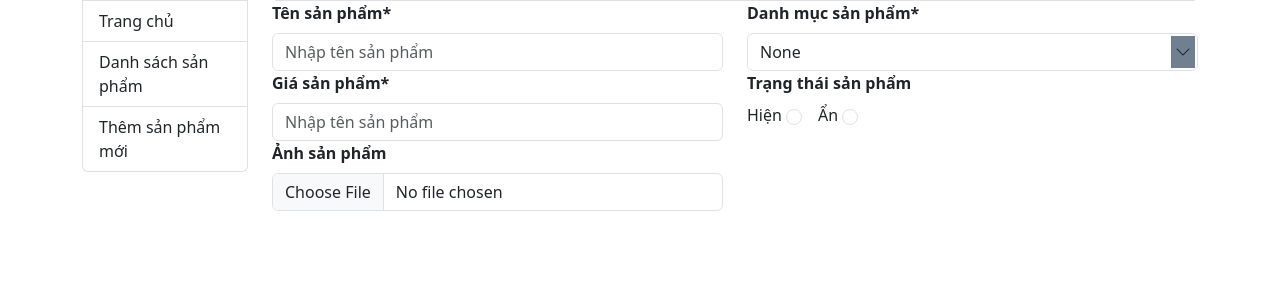
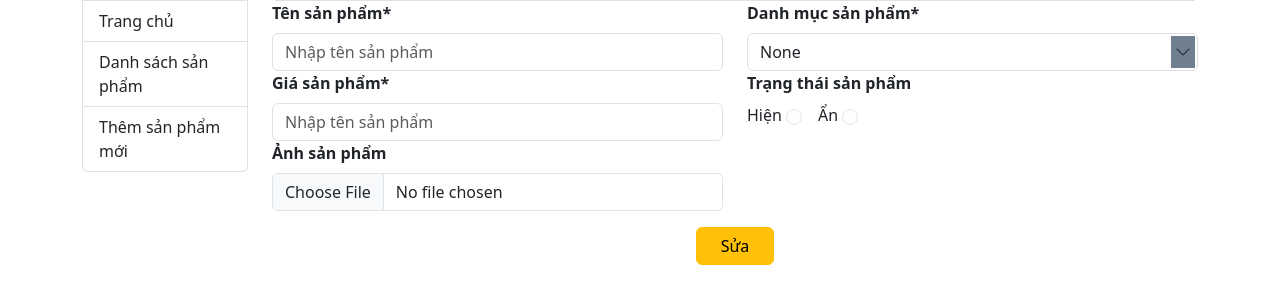
Before and after one commit to nguyendinhtu2002/THIPHP, a PHP site: page /app/views/edit.php in a window 1280 px wide. Shown: the part 149-453 px from the top of the page. Run offline with PHP 8.4, Linux system fonts and the light colour scheme; some libraries are stand-ins or nearby versions.

Commit message:
add button to edit.php

```diff
--- a/app/views/edit.php
+++ b/app/views/edit.php
@@ -51,7 +51,9 @@
                                     <option value="">Áo Nam</option>
 
                                 </select>
-                                <div class="position-absolute p-1" style="right: 3px; top: 3px; background-color: slategray"><i class="bi bi-chevron-down"></i>
+                                <div class="position-absolute p-1"
+                                     style="right: 3px; top: 3px; background-color: slategray"><i
+                                            class="bi bi-chevron-down"></i>
                                 </div>
                             </div>
                         </div>
@@ -84,7 +86,12 @@
 
                         </div>
                     </div>
-
+                    <div class="mt-3">
+                        <div class="col d-flex justify-content-center mx-auto ">
+                            <button class="btn btn-warning mx-auto px-4">Sửa</button>
+                        </div>
+                        <div class="col"></div>
+                    </div>
                 </form>
             </div>
         </div>
```
